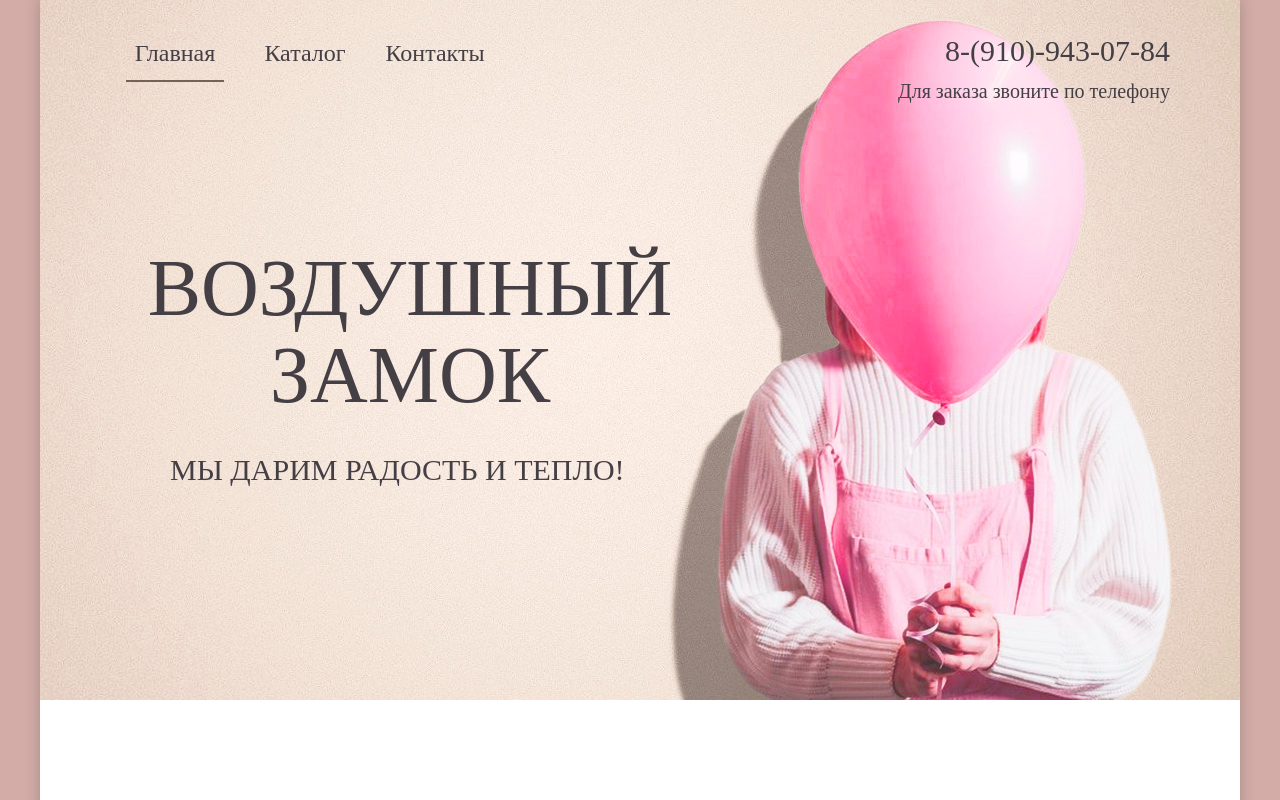
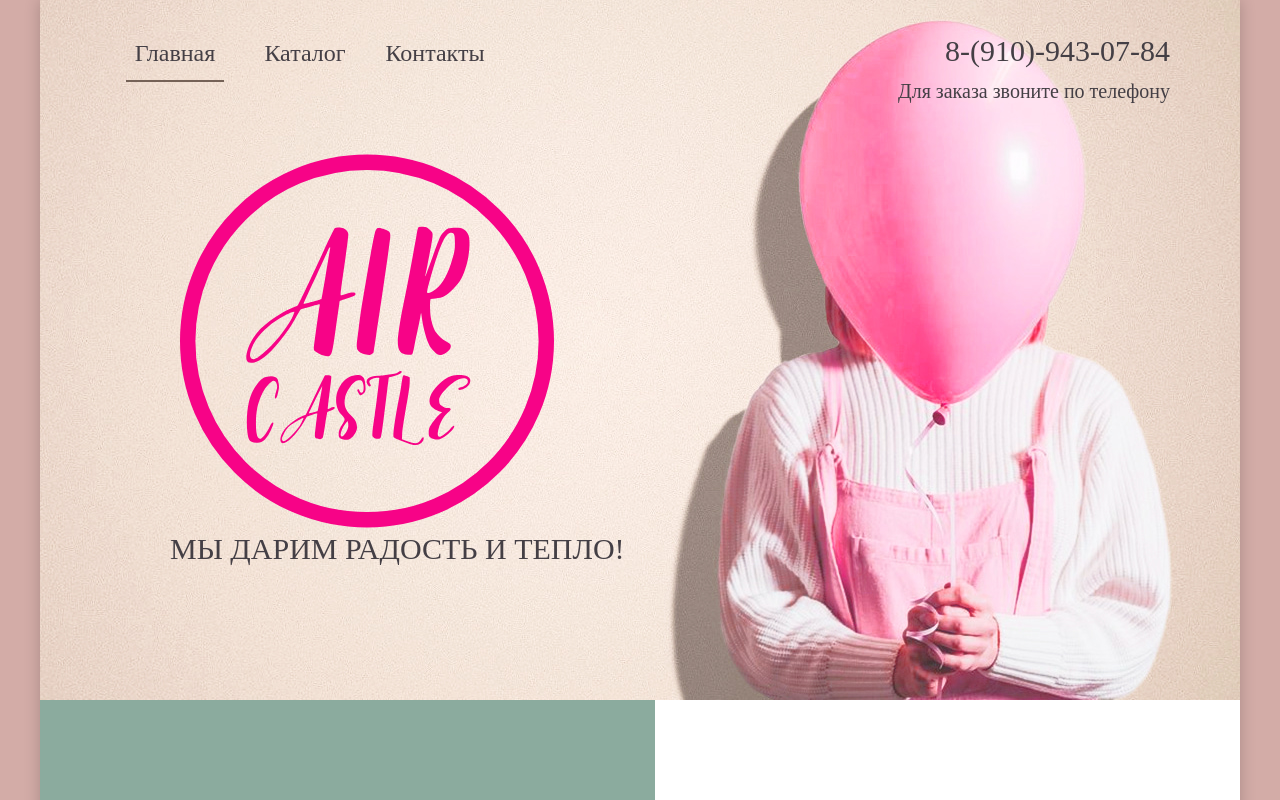
Before and after one commit to TatianaKarpova1999/aerodesign-project, a plain HTML site: page index.html in a window 1280 px wide. Shown: the top 800 px of the page. Drawn offline with Linux system fonts and the light colour scheme.

Commit message:
Меняет логотип

```diff
--- a/index.html
+++ b/index.html
@@ -38,7 +38,9 @@
 
                 <main class="main-index main-container">
                     <section class="hero">
-                        <h1>Воздушный замок</h1>
+                        <h1 class="main-title">
+                            <img src="images/logotype.svg" width="374" height="374" alt="Воздушный замок">
+                        </h1>
                         <blockquote>Мы дарим радость и тепло!</blockquote>
                     </section>
             </div>
--- a/styles/styles.css
+++ b/styles/styles.css
@@ -39,6 +39,16 @@ body{
   background-position: center bottom;
   min-height: 700px;
   margin-bottom: 150px;
+  position: relative;
+}
+
+.index-background::after{
+  content: "";
+  position: absolute;
+  width: 615px;
+  height: 475px;
+  background-color: #8BAB9E;
+  top: 100%;
 }
 
 .visually-hidden{
@@ -133,18 +143,13 @@ body{
 /*Hero*/
 .hero{
   max-width: 600px;
-  padding-top: 141px;
   margin-left: 70px;
 }
-.hero h1{
-  font-size: 80px;
-  line-height: 87px;
+
+.main-title{
   margin: 0;
-  padding: 0;
-  text-transform: uppercase;
-  font-weight: 400;
-  margin-bottom: 32px;
-  text-align: center;
+  margin-top: 50px;
+  margin-left: 70px;
 }
 
 .hero blockquote{
@@ -160,6 +165,7 @@ body{
 .index-catalog{
   padding: 0 70px;
   margin-bottom: 150px;
+  position: relative;
 }
 .index-catalog-list{
   list-style-type: none;
@@ -172,6 +178,8 @@ body{
 .index-catalog-item{
   width: 293px;
   min-height: 366px;
+  background-color: #ffffff;
+  border-radius: 15px;
 }
 
 .index-catalog-link{
```
Also changed, not shown: favicon.ico, images/favicon.png, images/logotype.svg (added).
